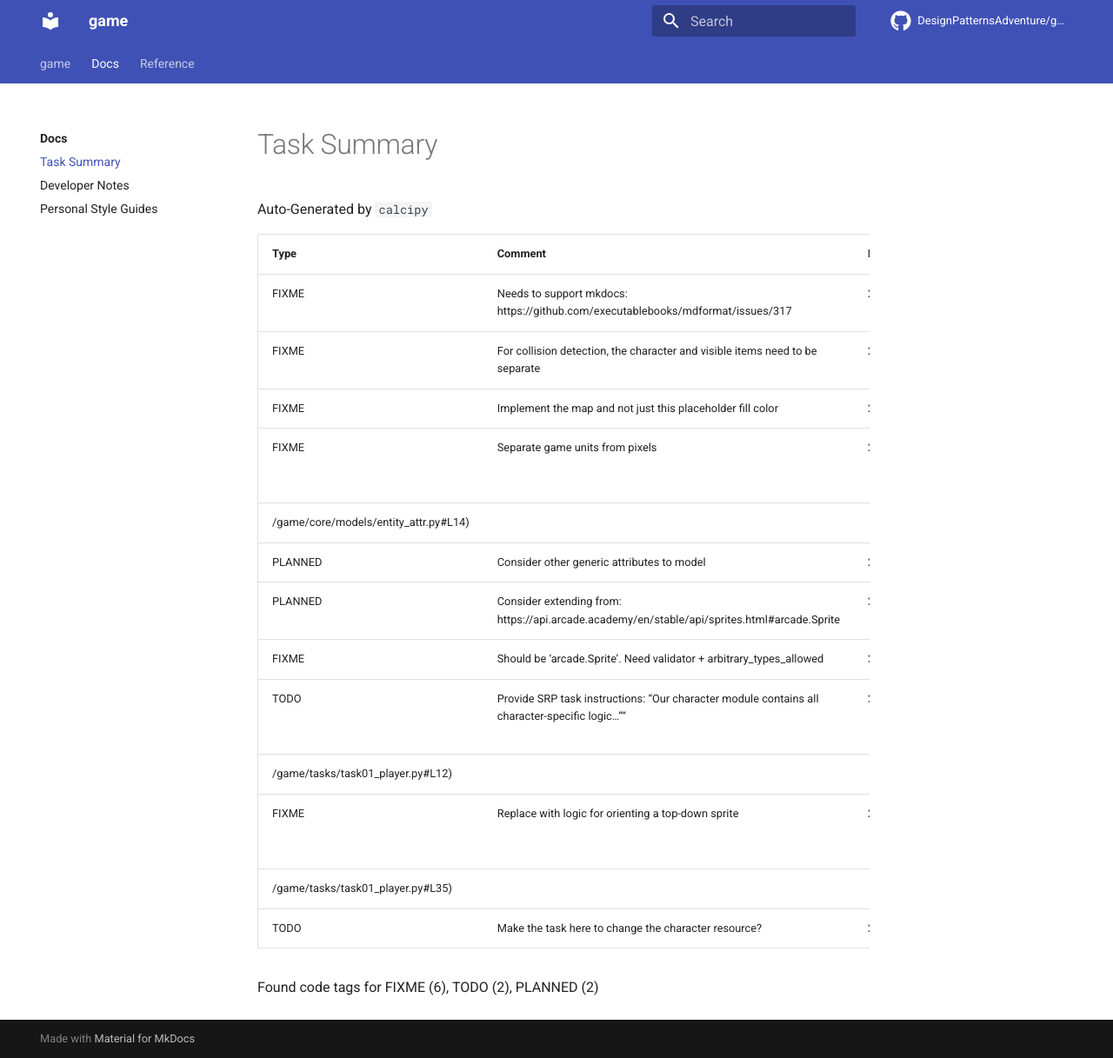
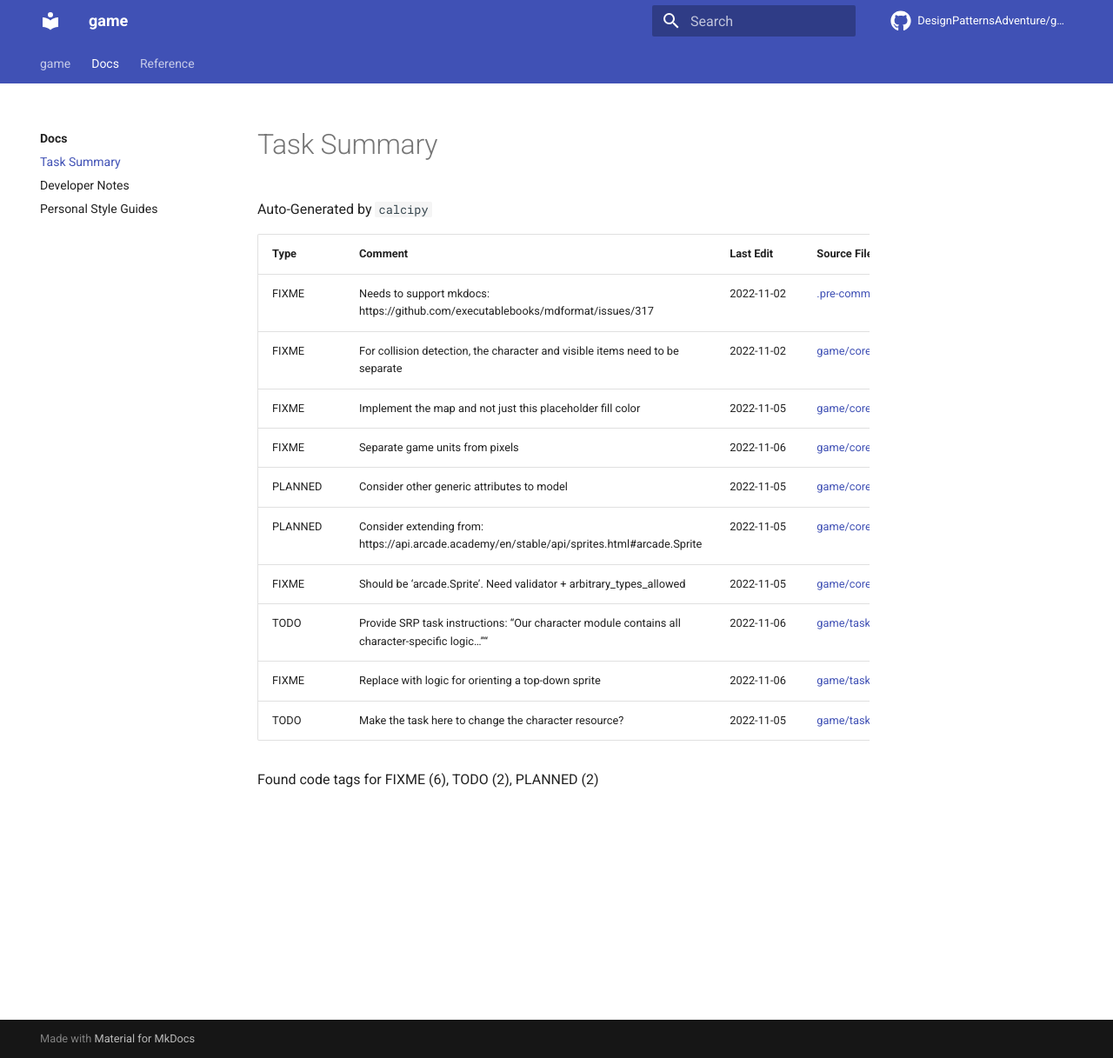
Before and after one commit to DesignPatternsAdventure/game, an MkDocs documentation site: the page built from docs/docs/CODE_TAG_SUMMARY.md, in a window 1280 px wide and 1217 px high. Shown: the whole window at 87% size. Built offline with MkDocs 1.6.1 and Material for MkDocs 9.7.7, drawn with Linux system fonts in a browser that asks for light colours; comment, search, counter and statistics services are not loaded; some of the changed lines change nothing that is shown.

```diff
--- a/docs/docs/CODE_TAG_SUMMARY.md
+++ b/docs/docs/CODE_TAG_SUMMARY.md
@@ -7,15 +7,12 @@
 | FIXME   | Needs to support mkdocs: https://github.com/executablebooks/mdformat/issues/317                 | 2022-11-02  | [.pre-commit-config.yaml:48](https://github.com/DesignPatternsAdventure/game/blame/bdb03d0a28c16931879603d5dc8e3b290695d38a/.pre-commit-config.yaml#L48)                   |
 | FIXME   | For collision detection, the character and visible items need to be separate                    | 2022-11-02  | [game/core/game_view.py:31](https://github.com/DesignPatternsAdventure/game/blame/d403ae5c51fc5c51bbbc555da02919d93d36bd44/game/main.py#L23)                               |
 | FIXME   | Implement the map and not just this placeholder fill color                                      | 2022-11-05  | [game/core/game_view.py:43](https://github.com/DesignPatternsAdventure/game/blame/3b33f2abaadf8e7fb55bbfc55040b4d7a4b987a6/game/core/window.py#L39)                        |
-| FIXME   | Separate game units from pixels                                                                 | 2022-11-06  | [game/core/models/entity_attr.py:14](https://github.com/DesignPatternsAdventure/game/blame/switch-to-view
-/game/core/models/entity_attr.py#L14)                                                                                                                                                                            |
+| FIXME   | Separate game units from pixels                                                                 | 2022-11-06  | [game/core/models/entity_attr.py:14](https://github.com/DesignPatternsAdventure/game/blame/45928189a73b8a4c814ac4be0bc7b481f1cc7dfd/game/core/models/entity_attr.py#L14)   |
 | PLANNED | Consider other generic attributes to model                                                      | 2022-11-05  | [game/core/models/entity_attr.py:27](https://github.com/DesignPatternsAdventure/game/blame/4253980d2690c622eaf9359b83709a974383e6de/game/core/models/entity_attr.py#L19)   |
 | PLANNED | Consider extending from: https://api.arcade.academy/en/stable/api/sprites.html#arcade.Sprite    | 2022-11-05  | [game/core/models/sprite_state.py:11](https://github.com/DesignPatternsAdventure/game/blame/0b6749f7c9affc47c5211260f5337bb6bf947893/game/core/models/sprite_state.py#L11) |
 | FIXME   | Should be 'arcade.Sprite'. Need validator + arbitrary_types_allowed                             | 2022-11-05  | [game/core/registration.py:11](https://github.com/DesignPatternsAdventure/game/blame/0b6749f7c9affc47c5211260f5337bb6bf947893/game/core/registration.py#L10)               |
-| TODO    | Provide SRP task instructions: "Our character module contains all character-specific logic..."" | 2022-11-06  | [game/tasks/task01_player.py:12](https://github.com/DesignPatternsAdventure/game/blame/switch-to-view
-/game/tasks/task01_player.py#L12)                                                                                                                                                                            |
-| FIXME   | Replace with logic for orienting a top-down sprite                                              | 2022-11-06  | [game/tasks/task01_player.py:35](https://github.com/DesignPatternsAdventure/game/blame/switch-to-view
-/game/tasks/task01_player.py#L35)                                                                                                                                                                            |
+| TODO    | Provide SRP task instructions: "Our character module contains all character-specific logic..."" | 2022-11-06  | [game/tasks/task01_player.py:12](https://github.com/DesignPatternsAdventure/game/blame/45928189a73b8a4c814ac4be0bc7b481f1cc7dfd/game/tasks/task01_player.py#L12)           |
+| FIXME   | Replace with logic for orienting a top-down sprite                                              | 2022-11-06  | [game/tasks/task01_player.py:35](https://github.com/DesignPatternsAdventure/game/blame/45928189a73b8a4c814ac4be0bc7b481f1cc7dfd/game/tasks/task01_player.py#L35)           |
 | TODO    | Make the task here to change the character resource?                                            | 2022-11-05  | [game/tasks/task01_player.py:55](https://github.com/DesignPatternsAdventure/game/blame/e0f113d117923421703196805c5926d63a8e817a/game/tasks/task01_player.py#L55)           |
 
 Found code tags for FIXME (6), TODO (2), PLANNED (2)
```
Also changed, not shown: 1 other file.
